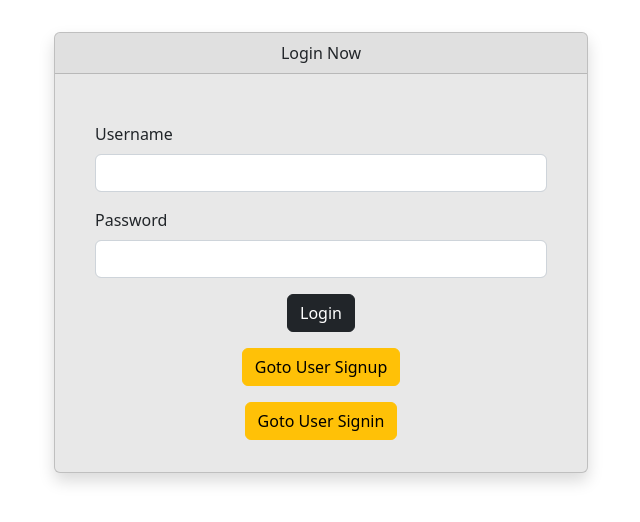
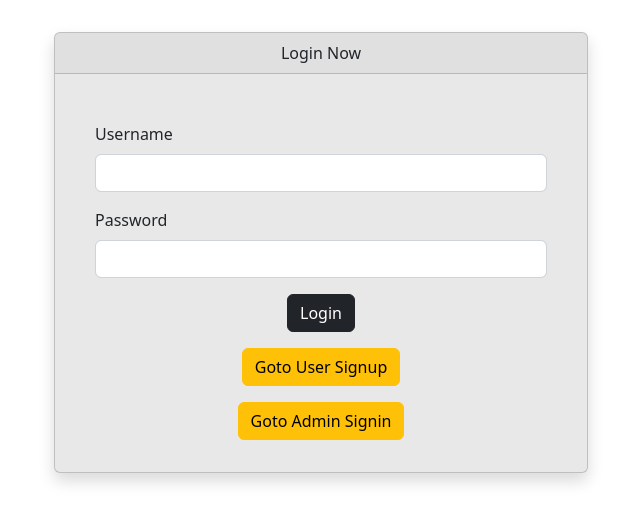
Before and after one commit to hami-r/LibraryAngularApp, an Angular app: page / in a window 1280 px wide. Shown: the top 522 px of the page, without its empty margins (319-959 px from the left). Built offline with nearby package versions, Linux system fonts and the light colour scheme.

Commit message:
user login added

```diff
--- a/src/app/app.component.html
+++ b/src/app/app.component.html
@@ -1,2 +1,2 @@
-<app-admin-login></app-admin-login>
+<app-user-login></app-user-login>
 <router-outlet></router-outlet>
--- a/src/app/app.module.ts
+++ b/src/app/app.module.ts
@@ -4,11 +4,13 @@ import { BrowserModule } from '@angular/platform-browser';
 import { AppRoutingModule } from './app-routing.module';
 import { AppComponent } from './app.component';
 import { AdminLoginComponent } from './admin-login/admin-login.component';
+import { UserLoginComponent } from './user-login/user-login.component';
 
 @NgModule({
   declarations: [
     AppComponent,
-    AdminLoginComponent
+    AdminLoginComponent,
+    UserLoginComponent
   ],
   imports: [
     BrowserModule,
--- /dev/null
+++ b/src/app/user-login/user-login.component.html
@@ -0,0 +1,35 @@
+<div class="container">
+    <div class="row">
+        <div class="col col-12 col-sm-12 col-md-12 col-lg-12 col-xl-12 col-xxl-12">
+            <div class="row g-3 m-3">
+                <div class="col col-12 col-sm-12 col-md-12 col-lg-12 col-xl-12 col-xxl-12">
+                    <div class="card m-auto shadow" style="width: 50%; background-color: #E8E8E8 ;">
+                        <div class="card-header bold text-center">Login Now</div>
+                        <div class="card-body">
+                            <div class="row g-3 m-3">
+                                <div class="col col-12 col-sm-12 col-md-12 col-lg-12 col-xl-12 col-xxl-12">
+                                    <label for="" class="form-label">Username</label>
+                                    <input type="text" class="form-control">
+                                </div>
+                                <div class="col col-12 col-sm-12 col-md-12 col-lg-12 col-xl-12 col-xxl-12">
+                                    <label for="" class="form-label">Password</label>
+                                    <input type="password" name="" id="" class="form-control">
+                                </div>
+                                <div class="col col-12 col-sm-12 col-md-12 col-lg-12 col-xl-12 col-xxl-12 text-center">
+                                    <button class="btn btn-dark">Login</button>
+                                </div>
+                                <div class="col col-12 col-sm-12 col-md-12 col-lg-12 col-xl-12 col-xxl-12 text-center">
+                                    <a routerLink="" class="btn btn-warning text-decoration-none">Goto User Signup</a>
+                                </div>
+                                <div class="col col-12 col-sm-12 col-md-12 col-lg-12 col-xl-12 col-xxl-12 text-center">
+                                    <a routerLink="" class="btn btn-warning text-decoration-none">Goto Admin Signin</a>
+                                </div>
+                            </div>
+                        </div>
+                      </div>
+                </div>
+            </div>
+        </div>
+
+    </div>
+</div>
```
Also changed, not shown: src/app/user-login/user-login.component.ts (added, +10 -0 lines), src/app/user-login/user-login.component.css (added).
